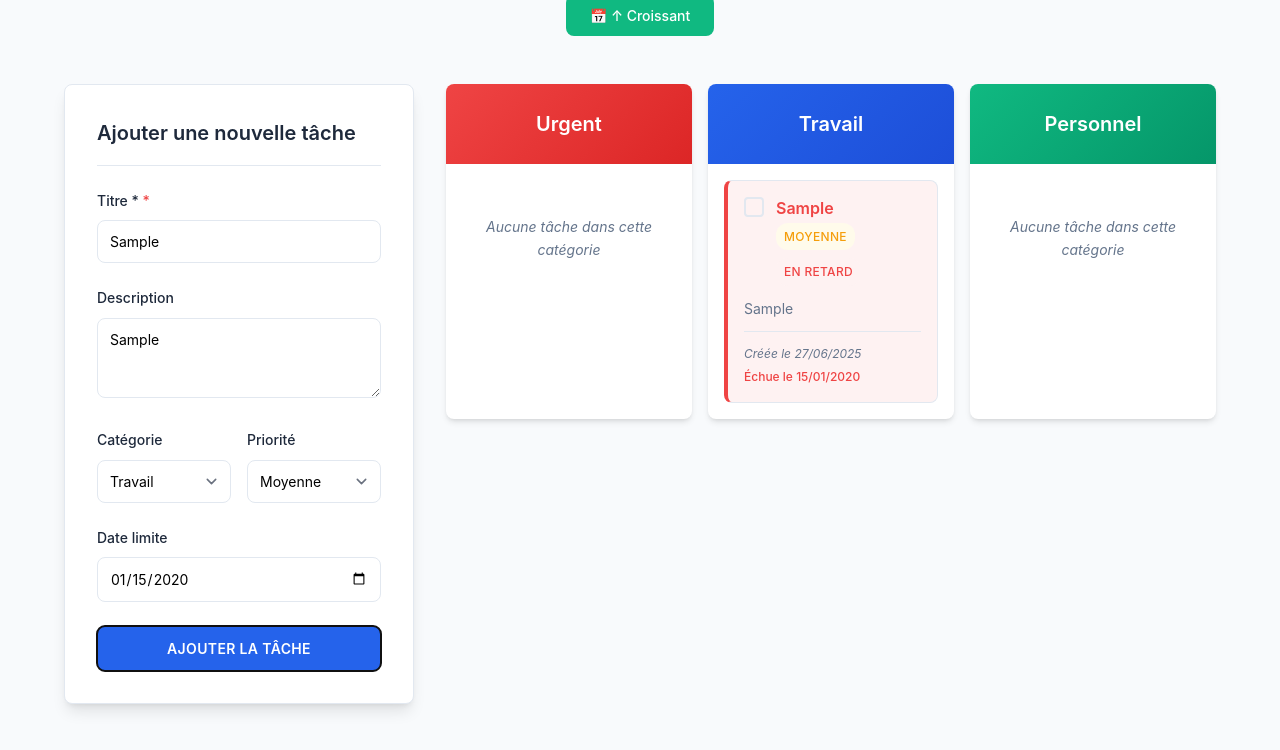
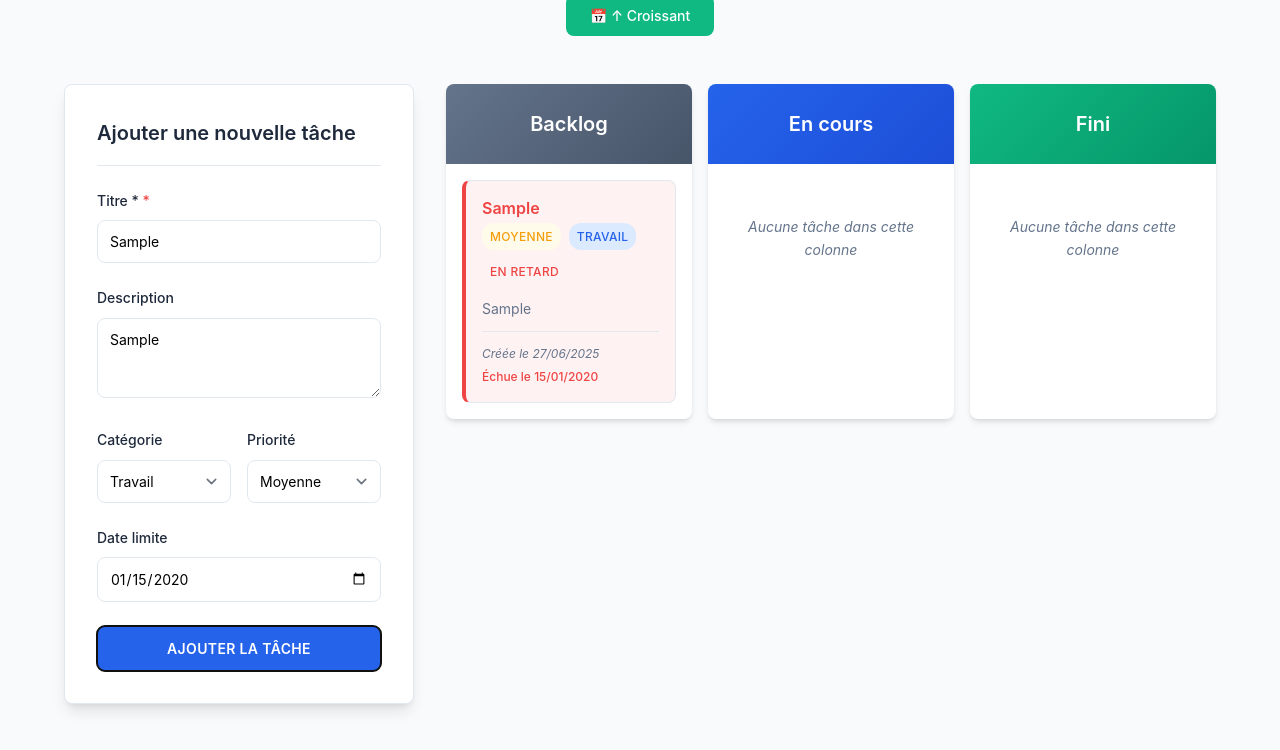
Before and after one commit to fredericlauss/courscss, a React (Vite) app in the folder task-manager/: page / in a window 1280 px wide. Both pictures are taken after typing "Sample", "Sample", "2020-01-15" into the empty fields and a click on the button "AJOUTER LA TÂCHE". Shown: the part 174-924 px from the top of the page. Built offline with nearby package versions, Linux system fonts and the light colour scheme.

Commit message:
Enhance TaskItem and TaskList components with category badges and move task functionality; update TaskManager to reflect task statuses instead of categories, improving task organization and user interaction.

```diff
--- a/task-manager/src/components/TaskItem.css
+++ b/task-manager/src/components/TaskItem.css
@@ -170,6 +170,31 @@
   }
 }
 
+.category-badge {
+  display: inline-block;
+  padding: 0.25rem 0.5rem;
+  border-radius: 12px;
+  font-size: 0.75rem;
+  font-weight: 500;
+  text-transform: uppercase;
+  letter-spacing: 0.025em;
+
+  &.category-work {
+    background-color: #dbeafe;
+    color: var(--primary-color);
+  }
+
+  &.category-personal {
+    background-color: #f0fdf4;
+    color: var(--success-color);
+  }
+
+  &.category-urgent {
+    background-color: #fef2f2;
+    color: var(--danger-color);
+  }
+}
+
 .due-badge {
   display: inline-block;
   padding: 0.25rem 0.5rem;
@@ -240,6 +265,7 @@
   top: 0.75rem;
   right: 0.75rem;
   display: flex;
+  flex-direction: column;
   gap: 0.5rem;
   opacity: 0;
   transition: var(--transition);
@@ -247,6 +273,44 @@
 
 .task-item:hover .task-actions {
   opacity: 1;
+}
+
+.move-actions {
+  display: flex;
+  gap: 0.25rem;
+}
+
+.move-btn {
+  background: none;
+  border: none;
+  padding: 0.25rem;
+  border-radius: 4px;
+  cursor: pointer;
+  transition: var(--transition);
+  font-size: 0.875rem;
+  line-height: 1;
+
+  &:hover {
+    background-color: var(--border-color);
+    transform: scale(1.1);
+  }
+
+  &.move-backlog:hover {
+    background-color: #e2e8f0;
+  }
+
+  &.move-progress:hover {
+    background-color: #dbeafe;
+  }
+
+  &.move-done:hover {
+    background-color: #dcfce7;
+  }
+}
+
+.edit-actions {
+  display: flex;
+  gap: 0.25rem;
 }
 
 .action-btn {
@@ -309,6 +373,7 @@
   }
 
   .priority-badge,
+  .category-badge,
   .due-badge {
     font-size: 0.7rem;
     padding: 0.2rem 0.4rem;
@@ -318,9 +383,16 @@
     position: static;
     opacity: 1;
     margin-top: 0.75rem;
-    justify-content: flex-end;
+    flex-direction: row;
+    justify-content: space-between;
   }
 
+  .move-actions,
+  .edit-actions {
+    gap: 0.5rem;
+  }
+
+  .move-btn,
   .action-btn {
     padding: 0.5rem;
     font-size: 1.125rem;
--- a/task-manager/src/components/TaskItem.jsx
+++ b/task-manager/src/components/TaskItem.jsx
@@ -1,6 +1,6 @@
 import './TaskItem.css'
 
-const TaskItem = ({ task, onDelete, onToggleComplete, onEdit }) => {
+const TaskItem = ({ task, onDelete, onEdit, onMoveTask, currentStatus }) => {
   const getPriorityColor = (priority) => {
     switch (priority) {
       case 'high':
@@ -11,6 +11,19 @@ const TaskItem = ({ task, onDelete, onToggleComplete, onEdit }) => {
         return 'priority-low'
       default:
         return 'priority-medium'
+    }
+  }
+
+  const getCategoryColor = (category) => {
+    switch (category) {
+      case 'Travail':
+        return 'category-work'
+      case 'Personnel':
+        return 'category-personal'
+      case 'Urgent':
+        return 'category-urgent'
+      default:
+        return 'category-work'
     }
   }
 
@@ -26,7 +39,6 @@ const TaskItem = ({ task, onDelete, onToggleComplete, onEdit }) => {
     if (!dueDate) return false
     const today = new Date()
     const due = new Date(dueDate)
-    // Comparer seulement les dates (sans heure)
     return due.setHours(0, 0, 0, 0) < today.setHours(0, 0, 0, 0)
   }
 
@@ -47,20 +59,55 @@ const TaskItem = ({ task, onDelete, onToggleComplete, onEdit }) => {
 
   const dueDateStatus = getDueDateStatus(task.dueDate)
 
+  const getMoveButtons = () => {
+    const buttons = []
+
+    if (currentStatus !== 'backlog') {
+      buttons.push(
+        <button
+          key="move-backlog"
+          className="move-btn move-backlog"
+          onClick={() => onMoveTask(task.id, 'backlog')}
+          title="Déplacer vers Backlog"
+        >
+          ⬅️
+        </button>
+      )
+    }
+
+    if (currentStatus !== 'en-cours') {
+      buttons.push(
+        <button
+          key="move-progress"
+          className="move-btn move-progress"
+          onClick={() => onMoveTask(task.id, 'en-cours')}
+          title="Déplacer vers En cours"
+        >
+          ➡️
+        </button>
+      )
+    }
+
+    if (currentStatus !== 'fini') {
+      buttons.push(
+        <button
+          key="move-done"
+          className="move-btn move-done"
+          onClick={() => onMoveTask(task.id, 'fini')}
+          title="Marquer comme terminé"
+        >
+          ✅
+        </button>
+      )
+    }
+
+    return buttons
+  }
+
   return (
     <div className={`task-item ${task.completed ? 'completed' : ''} ${dueDateStatus ? `due-${dueDateStatus}` : ''}`}>
       <div className="task-content">
         <div className="task-header">
-          <div className="task-checkbox">
-            <input
-              type="checkbox"
-              checked={task.completed}
-              onChange={() => onToggleComplete(task.id)}
-              id={`task-${task.id}`}
-            />
-            <label htmlFor={`task-${task.id}`} className="checkbox-label"></label>
-          </div>
-
           <div className="task-title-section">
             <h4 className={`task-title ${task.completed ? 'completed' : ''}`}>
               {task.title}
@@ -69,6 +116,9 @@ const TaskItem = ({ task, onDelete, onToggleComplete, onEdit }) => {
               <span className={`priority-badge ${getPriorityColor(task.priority)}`}>
                 {task.priority === 'high' ? 'Haute' :
                  task.priority === 'medium' ? 'Moyenne' : 'Basse'}
+              </span>
+              <span className={`category-badge ${getCategoryColor(task.category)}`}>
+                {task.category}
               </span>
               {dueDateStatus && (
                 <span className={`due-badge ${dueDateStatus}`}>
@@ -100,6 +150,10 @@ const TaskItem = ({ task, onDelete, onToggleComplete, onEdit }) => {
       </div>
 
       <div className="task-actions">
+        <div className="move-actions">
+          {getMoveButtons()}
+        </div>
+        <div className="edit-actions">
           <button
             className="action-btn edit-btn"
             onClick={() => onEdit(task)}
@@ -116,6 +170,7 @@ const TaskItem = ({ task, onDelete, onToggleComplete, onEdit }) => {
           </button>
         </div>
       </div>
+    </div>
   )
 }
 
--- a/task-manager/src/components/TaskList.jsx
+++ b/task-manager/src/components/TaskList.jsx
@@ -1,11 +1,11 @@
 import TaskItem from './TaskItem'
 import './TaskList.css'
 
-const TaskList = ({ tasks, onDelete, onToggleComplete, onEdit }) => {
+const TaskList = ({ tasks, onDelete, onEdit, onMoveTask, currentStatus }) => {
   if (tasks.length === 0) {
     return (
       <div className="task-list empty">
-        <p>Aucune tâche dans cette catégorie</p>
+        <p>Aucune tâche dans cette colonne</p>
       </div>
     )
   }
@@ -17,8 +17,9 @@ const TaskList = ({ tasks, onDelete, onToggleComplete, onEdit }) => {
           key={task.id}
           task={task}
           onDelete={onDelete}
-          onToggleComplete={onToggleComplete}
           onEdit={onEdit}
+          onMoveTask={onMoveTask}
+          currentStatus={currentStatus}
         />
       ))}
     </div>
--- a/task-manager/src/components/TaskManager.css
+++ b/task-manager/src/components/TaskManager.css
@@ -50,7 +50,7 @@
   }
 }
 
-.task-categories {
+.task-statuses {
   display: flex;
   gap: 1rem;
   flex: 1;
@@ -107,7 +107,7 @@
   }
 }
 
-.category-section {
+.status-section {
   flex: 1;
   background-color: var(--surface-color);
   border-radius: var(--border-radius);
@@ -121,7 +121,7 @@
   }
 }
 
-.category-title {
+.status-title {
   padding: 1.5rem;
   margin: 0;
   font-size: 1.25rem;
@@ -129,20 +129,20 @@
   color: white;
   text-align: center;
 
-  &.urgent {
-    background: linear-gradient(135deg, var(--danger-color), #dc2626);
+  &.backlog {
+    background: linear-gradient(135deg, var(--secondary-color), #475569);
   }
 
-  &.work {
+  &.in-progress {
     background: linear-gradient(135deg, var(--primary-color), var(--primary-hover));
   }
 
-  &.personal {
+  &.done {
     background: linear-gradient(135deg, var(--success-color), #059669);
   }
 }
 
-.category-section {
+.status-section {
   animation: slideInUp 0.5s ease-out;
 
   &:nth-child(1) {
@@ -186,7 +186,7 @@
     }
   }
 
-  .category-title {
+  .status-title {
     padding: 1rem;
     font-size: 1.125rem;
   }
--- a/task-manager/src/components/TaskManager.jsx
+++ b/task-manager/src/components/TaskManager.jsx
@@ -19,6 +19,7 @@ const TaskManager = () => {
     const newTask = {
       id: Date.now(),
       ...task,
+      status: 'backlog', // Nouvelle tâche = backlog
       completed: false,
       createdAt: new Date().toISOString()
     }
@@ -36,9 +37,11 @@ const TaskManager = () => {
     setTasks(tasks.filter(task => task.id !== taskId))
   }
 
-  const toggleTaskComplete = (taskId) => {
+  const moveTask = (taskId, newStatus) => {
     setTasks(tasks.map(task =>
-      task.id === taskId ? { ...task, completed: !task.completed } : task
+      task.id === taskId
+        ? { ...task, status: newStatus, completed: newStatus === 'fini' }
+        : task
     ))
   }
 
@@ -50,10 +53,10 @@ const TaskManager = () => {
     setEditingTask(null)
   }
 
-  const getTasksByCategory = (category) => {
-    let categoryTasks = tasks.filter(task => task.category === category)
+  const getTasksByStatus = (status) => {
+    let statusTasks = tasks.filter(task => task.status === status)
 
-    categoryTasks = categoryTasks.sort((a, b) => {
+    statusTasks = statusTasks.sort((a, b) => {
       if (!a.dueDate && !b.dueDate) return 0
       if (!a.dueDate) return 1
       if (!b.dueDate) return -1
@@ -64,7 +67,7 @@ const TaskManager = () => {
       return sortOrder === 'asc' ? dateA - dateB : dateB - dateA
     })
 
-    return categoryTasks
+    return statusTasks
   }
 
   const toggleSort = () => {
@@ -85,7 +88,7 @@ const TaskManager = () => {
     <div className="task-manager">
       <header className="task-manager-header">
         <h1>Gestionnaire de Tâches</h1>
-        <p>Organisez vos tâches par catégorie</p>
+        <p>Organisez vos tâches par statut</p>
         <button
           className={`sort-btn ${sortOrder === 'asc' ? 'asc' : 'desc'}`}
           onClick={toggleSort}
@@ -105,34 +108,37 @@ const TaskManager = () => {
           />
         </div>
 
-        <div className="task-categories">
-          <div className="category-section">
-            <h2 className="category-title urgent">Urgent</h2>
+        <div className="task-statuses">
+          <div className="status-section">
+            <h2 className="status-title backlog">Backlog</h2>
             <TaskList
-              tasks={getTasksByCategory('Urgent')}
+              tasks={getTasksByStatus('backlog')}
               onDelete={deleteTask}
-              onToggleComplete={toggleTaskComplete}
               onEdit={startEditing}
+              onMoveTask={moveTask}
+              currentStatus="backlog"
             />
           </div>
 
-          <div className="category-section">
-            <h2 className="category-title work">Travail</h2>
+          <div className="status-section">
+            <h2 className="status-title in-progress">En cours</h2>
             <TaskList
-              tasks={getTasksByCategory('Travail')}
+              tasks={getTasksByStatus('en-cours')}
               onDelete={deleteTask}
-              onToggleComplete={toggleTaskComplete}
               onEdit={startEditing}
+              onMoveTask={moveTask}
+              currentStatus="en-cours"
             />
           </div>
 
-          <div className="category-section">
-            <h2 className="category-title personal">Personnel</h2>
+          <div className="status-section">
+            <h2 className="status-title done">Fini</h2>
             <TaskList
-              tasks={getTasksByCategory('Personnel')}
+              tasks={getTasksByStatus('fini')}
               onDelete={deleteTask}
-              onToggleComplete={toggleTaskComplete}
               onEdit={startEditing}
+              onMoveTask={moveTask}
+              currentStatus="fini"
             />
           </div>
         </div>
```
Lines whose indentation alone changed are shown as unchanged.
